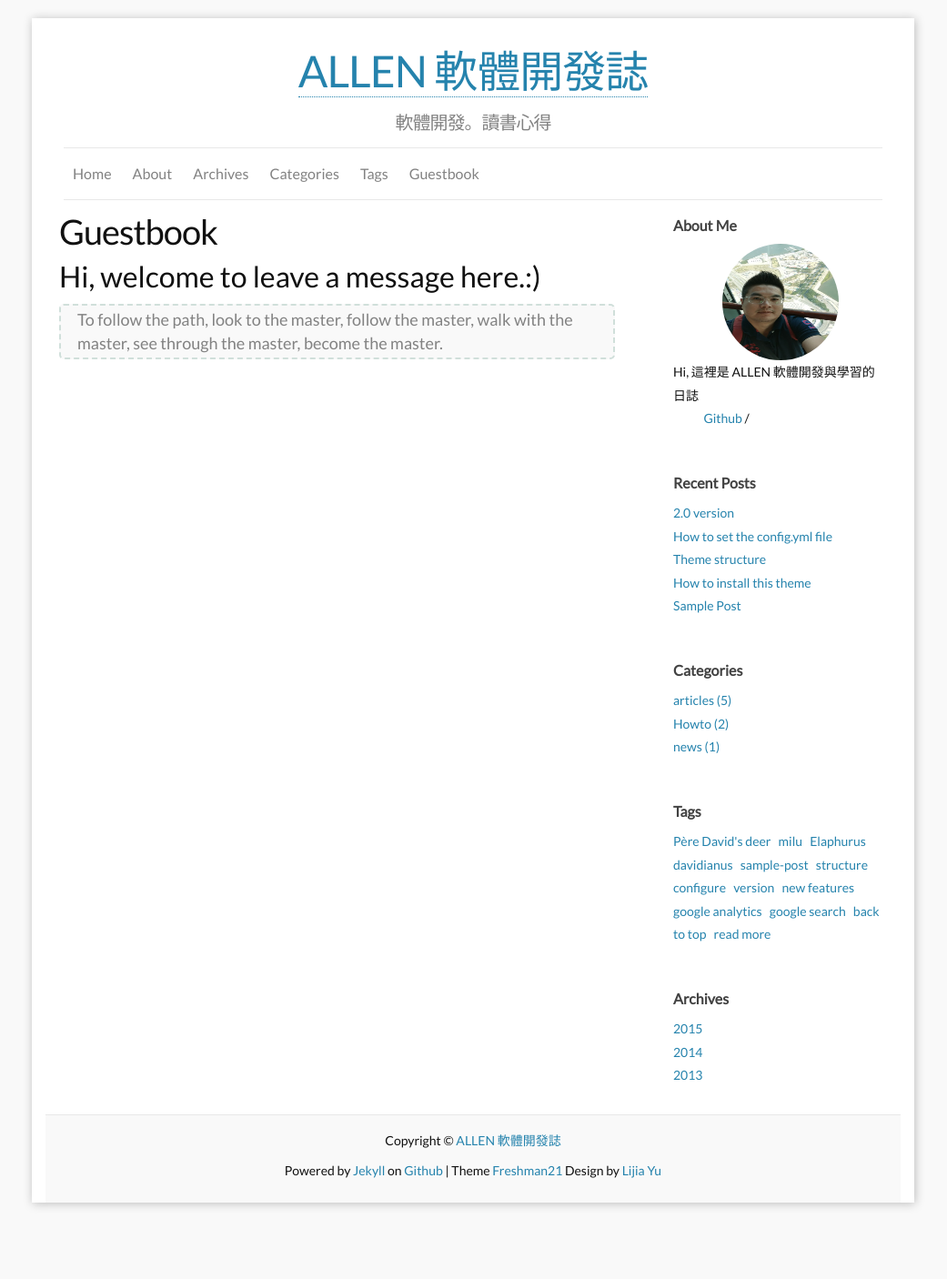
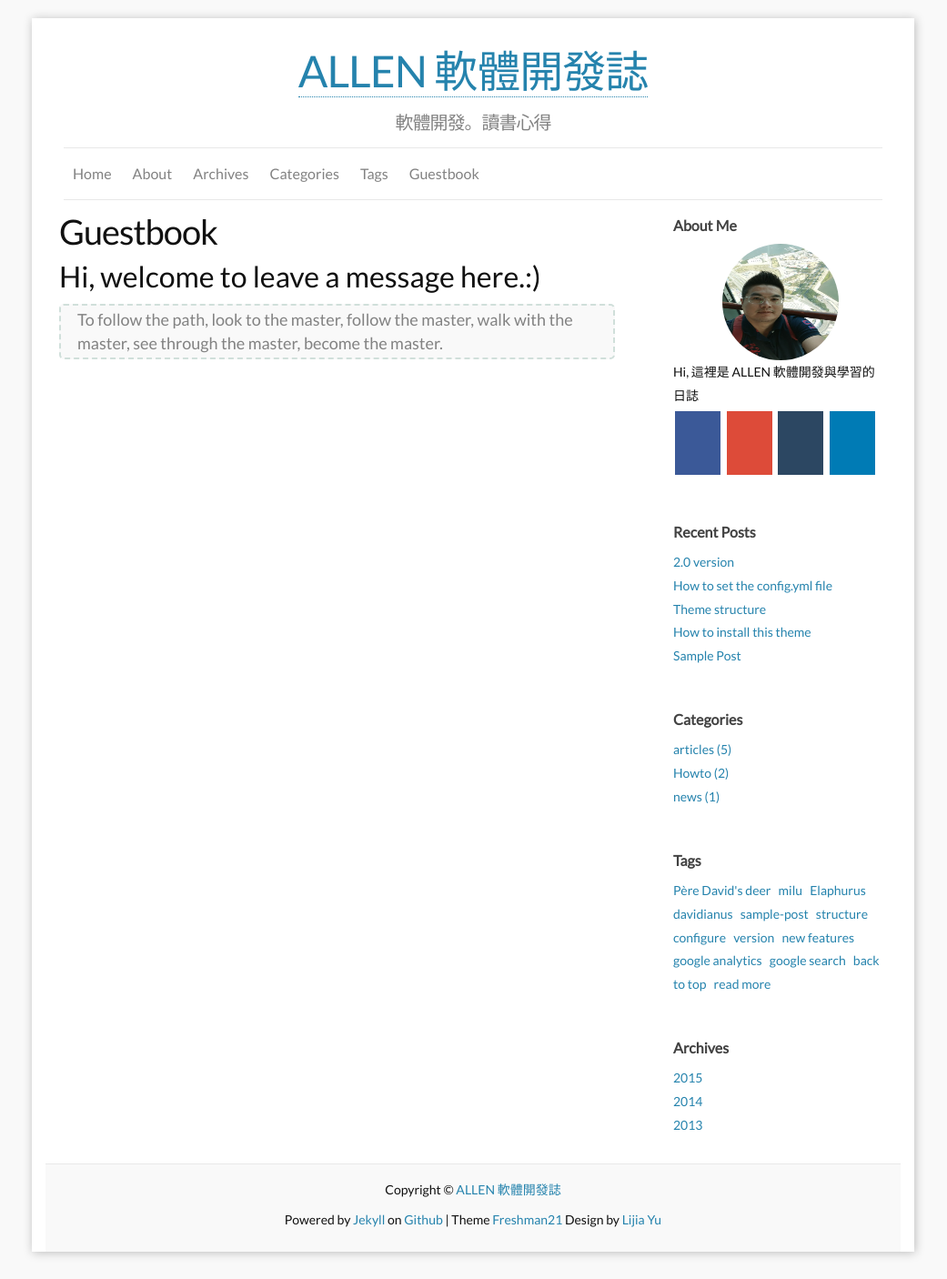
Before and after one commit to allenchien-tw/allenchien-tw.github.io, a Jekyll site: the page built from f_guestbook.md, in a window 1280 px wide. Shown: the whole page at 91% size, without its empty margins (120-1161 px from the left). Built offline with Jekyll 4.4.1, drawn with Linux system fonts in a browser that asks for light colours; nearby versions of some CDN libraries; some web fonts are replaced; comment, search, counter and statistics services are not loaded; before the commit the page ends 1352 px from its top, so only the background shows below that.

Commit message:
[up] update social icons

```diff
--- a/_includes/Aboutme.html
+++ b/_includes/Aboutme.html
@@ -6,11 +6,10 @@
 
   {% if site.ShowContactInfo == "True" %}
 
-  <a href="https://github.com/{{site.github_username}}" class="btn btn-social-icon btn-twitter">
-    <span class="fa fa-twitter"></span>
-  </a>
+  <a href="https://www.facebook.com/tw.allenchien" class="fa fa-facebook"></a>
   <a href="mailto:{{site.email}}" class="fa fa-google"></a>
-  <a href="https://github.com/{{site.github_username}}" title="GithubID: {{site.github_username}}">Github</a> /
+  <a href="https://github.com/allenchien-tw" class="fa fa-github"></a>
+  <a href="https://www.linkedin.com/in/allenchien/" class="fa fa-linkedin"></a>
 
   {% endif %}
 
--- a/_includes/head.html
+++ b/_includes/head.html
@@ -18,7 +18,40 @@
 <link rel="canonical" href="{{ page.url | replace:'index.html','' |  prepend: site.url }}">
 <link rel="alternate" type="application/atom+xml" title="{{ site.title }}" href="{{ "/feed.xml" | prepend: site.url }}" />
 <link rel="stylesheet" href="https://use.fontawesome.com/releases/v5.3.1/css/all.css" integrity="sha384-mzrmE5qonljUremFsqc01SB46JvROS7bZs3IO2EmfFsd15uHvIt+Y8vEf7N7fWAU" crossorigin="anonymous">
+<script src="https://cdnjs.cloudflare.com/ajax/libs/mathjax/2.7.4/MathJax.js?config=TeX-AMS-MML_HTMLorMML"></script>
+<style>
+    .fa {
+      padding: 20px;
+      font-size: 30px;
+      width: 50px;
+      text-align: center;
+      text-decoration: none;
+      margin: 5px 2px;
+    }
 
-<script src="https://cdnjs.cloudflare.com/ajax/libs/mathjax/2.7.4/MathJax.js?config=TeX-AMS-MML_HTMLorMML"></script>
+    .fa:hover {
+        opacity: 0.7;
+    }
+
+    .fa-facebook {
+      background: #3B5998;
+      color: white;
+    }
+
+    .fa-google {
+      background: #dd4b39;
+      color: white;
+    }
+
+    .fa-linkedin {
+      background: #007bb5;
+      color: white;
+    }
+
+    .fa-github {
+        background: #2c4762;
+        color: white;
+    }
+</style>
 
 </head>
```
